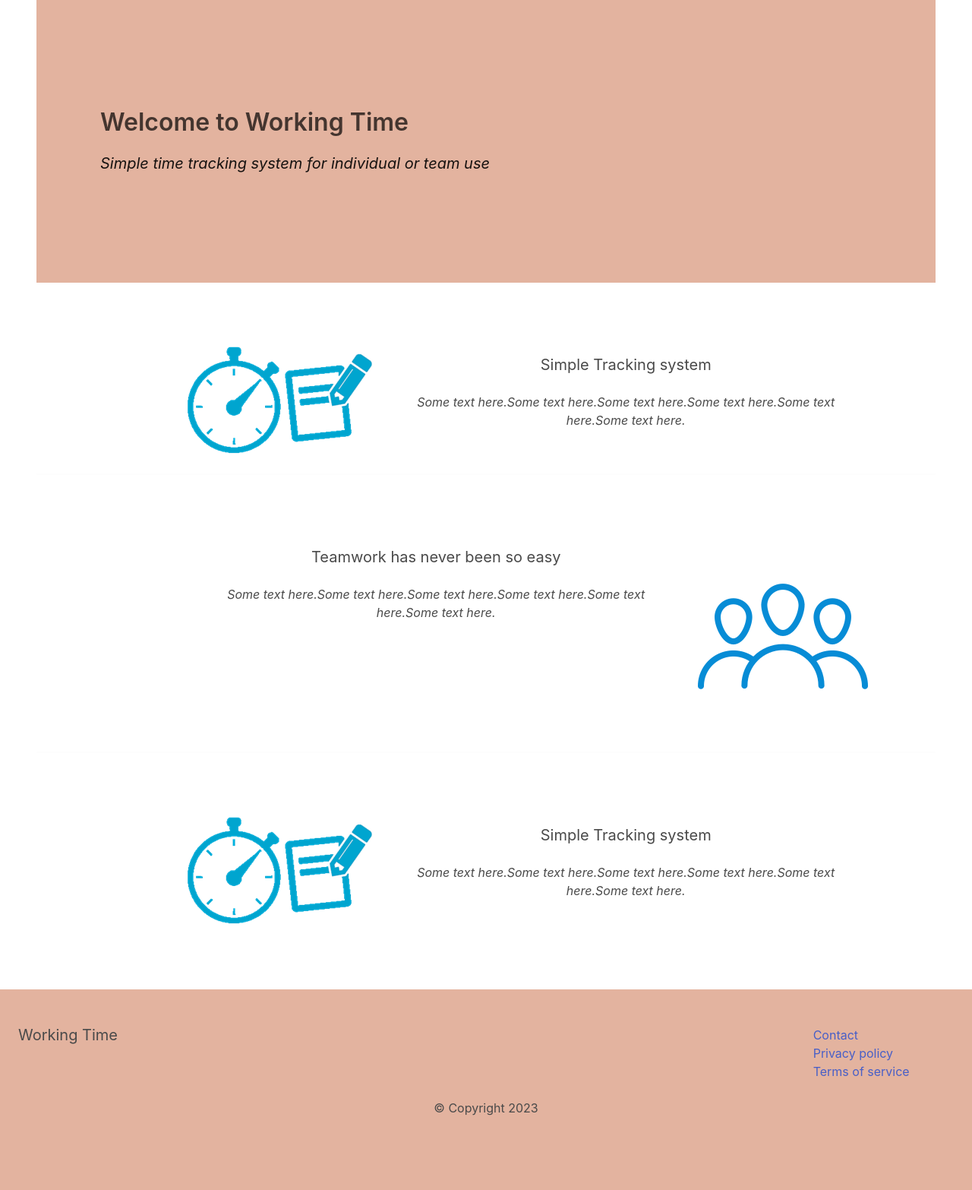
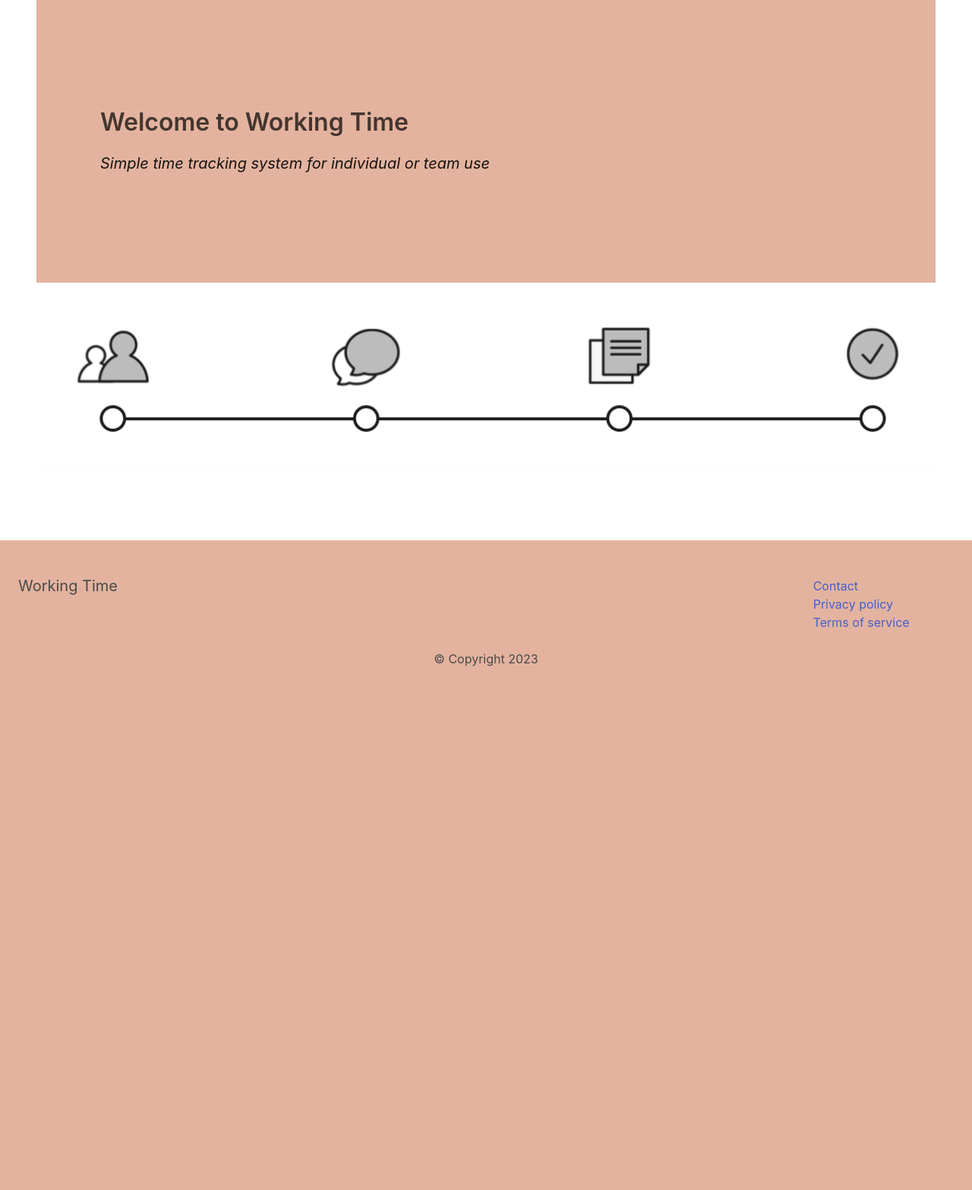
Before and after one commit to dinocom33/workingtime, a Django app: page / in a window 1280 px wide. Shown: the part 117-1683 px from the top of the page at 76% size. After the commit the page ends 994 px from the top, so only its background shows below. Run offline with Django 4.2, Linux system fonts and the light colour scheme; some libraries are stand-ins or nearby versions.

Commit message:
Add new functionality

```diff
--- a/apps/main/templates/main/home.html
+++ b/apps/main/templates/main/home.html
@@ -18,16 +18,16 @@
 
 {#    <div class="container border shadow d-flex p-4 bd-highlight">#}
 
-    <div class="d-flex flex-row bd-highlight mb-3">
-        <div class="column is-offset-2 text-center">
-            <div class="columns text-center mt-6">
+    <div class="d-flex flex-row bd-highlight" href="{% url 'dashboard' %}">
+        <div class="column text-center">
+            <div class="columns">
                 <div class="rounded-start">
-                    <img src="{% static 'images/time-tracking-icon-3.png' %}" alt="image"/>
+                    <a href="{% url 'dashboard' %}"><img src="{% static 'images/PQjbJSwh.png' %}" alt="image"/></a>
                 </div>
-                <div class="column is-8 text-wrap">
-                    <h2 class="subtitle">Simple Tracking system</h2>
-                    <em>Some text here.Some text here.Some text here.Some text here.Some text here.Some text here.</em>
-                </div>
+{#                <div class="column is-8 text-wrap">#}
+{#                    <h2 class="subtitle">Simple Tracking system</h2>#}
+{#                    <em>Some text here.Some text here.Some text here.Some text here.Some text here.Some text here.</em>#}
+{#                </div>#}
             </div>
         </div>
     </div>
@@ -35,36 +35,36 @@
     <hr>
 
 {#    <div class="container border shadow d-flex p-4 bd-highlight">#}
-    <div class="d-flex flex-row bd-highlight mb-3">
-        <div class="column is-offset-2 text-center">
-            <div class="columns text-center mt-6">
-                <div class="column is-8 text-wrap">
-                    <h2 class="subtitle">Teamwork has never been so easy</h2>
-                    <em>Some text here.Some text here.Some text here.Some text here.Some text here.Some text here.</em>
-                </div>
-                <div class="rounded-end">
-                    <img src="{% static 'images/teamwork.png' %}" alt="image">
-                </div>
-            </div>
-        </div>
-    </div>
-
-    <hr>
-
+{#    <div class="d-flex flex-row bd-highlight mb-3">#}
+{#        <div class="column is-offset-2 text-center">#}
+{#            <div class="columns text-center mt-6">#}
+{#                <div class="column is-8 text-wrap">#}
+{#                    <h2 class="subtitle">Teamwork has never been so easy</h2>#}
+{#                    <em>Some text here.Some text here.Some text here.Some text here.Some text here.Some text here.</em>#}
+{#                </div>#}
+{#                <div class="rounded-end">#}
+{#                    <img src="{% static 'images/teamwork.png' %}" alt="image">#}
+{#                </div>#}
+{#            </div>#}
+{#        </div>#}
+{#    </div>#}
+{##}
+{#    <hr>#}
+{##}
 {#    <div class="container border shadow d-flex p-4 bd-highlight">#}
-    <div class="d-flex flex-row bd-highlight mb-3">
-        <div class="column is-offset-2 text-center">
-            <div class="columns text-center mt-6">
-                <div class="rounded-start">
-                    <img src="{% static 'images/time-tracking-icon-3.png' %}" alt="image">
-                </div>
-                <div class="column is-8 text-wrap">
-                    <h2 class="subtitle">Simple Tracking system</h2>
-                    <em>Some text here.Some text here.Some text here.Some text here.Some text here.Some text here.</em>
-                </div>
-            </div>
-        </div>
-    </div>
+{#    <div class="d-flex flex-row bd-highlight mb-3">#}
+{#        <div class="column is-offset-2 text-center">#}
+{#            <div class="columns text-center mt-6">#}
+{#                <div class="rounded-start">#}
+{#                    <img src="{% static 'images/time-tracking-icon-3.png' %}" alt="image">#}
+{#                </div>#}
+{#                <div class="column is-8 text-wrap">#}
+{#                    <h2 class="subtitle">Simple Tracking system</h2>#}
+{#                    <em>Some text here.Some text here.Some text here.Some text here.Some text here.Some text here.</em>#}
+{#                </div>#}
+{#            </div>#}
+{#        </div>#}
+{#    </div>#}
 
     <br/>
 
```
Also changed, not shown: static/images/PQjbJSwh.png (added).
